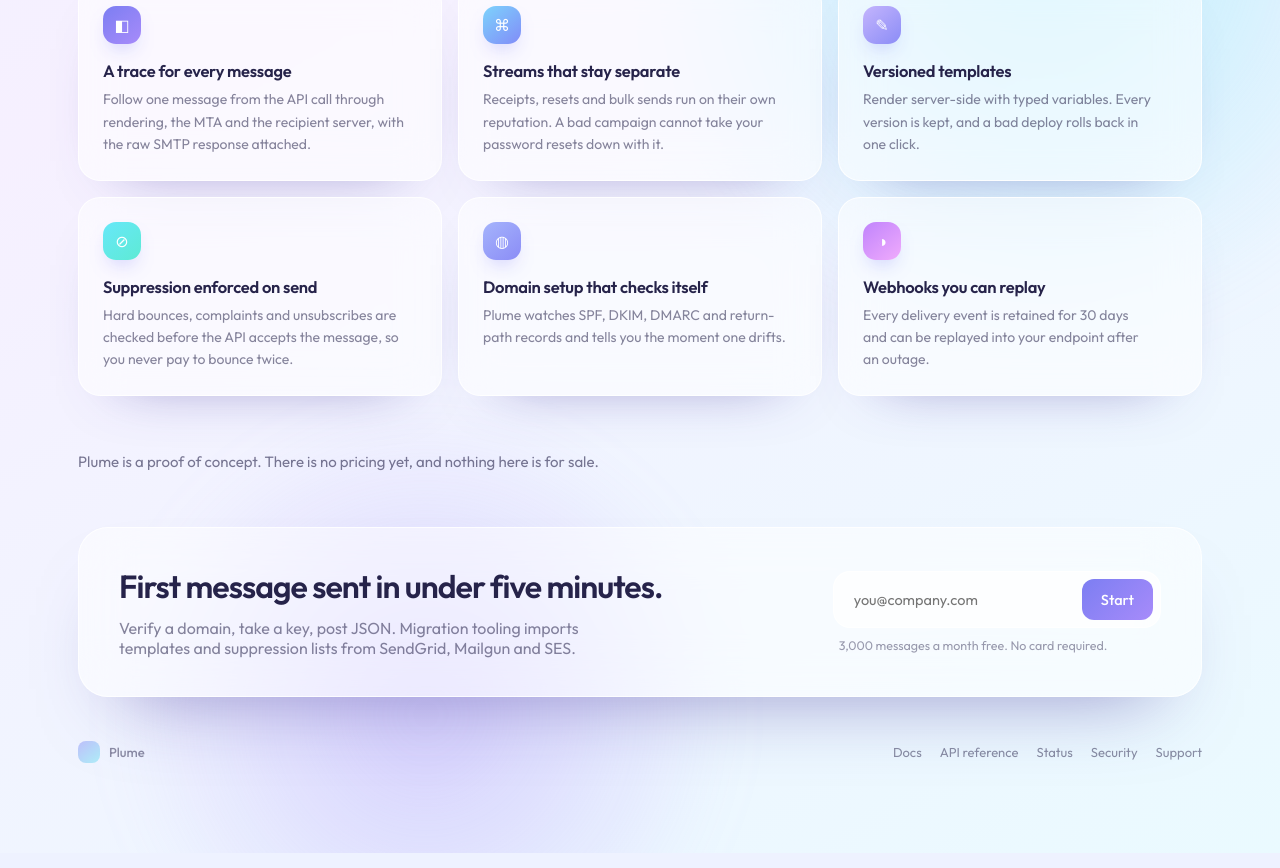
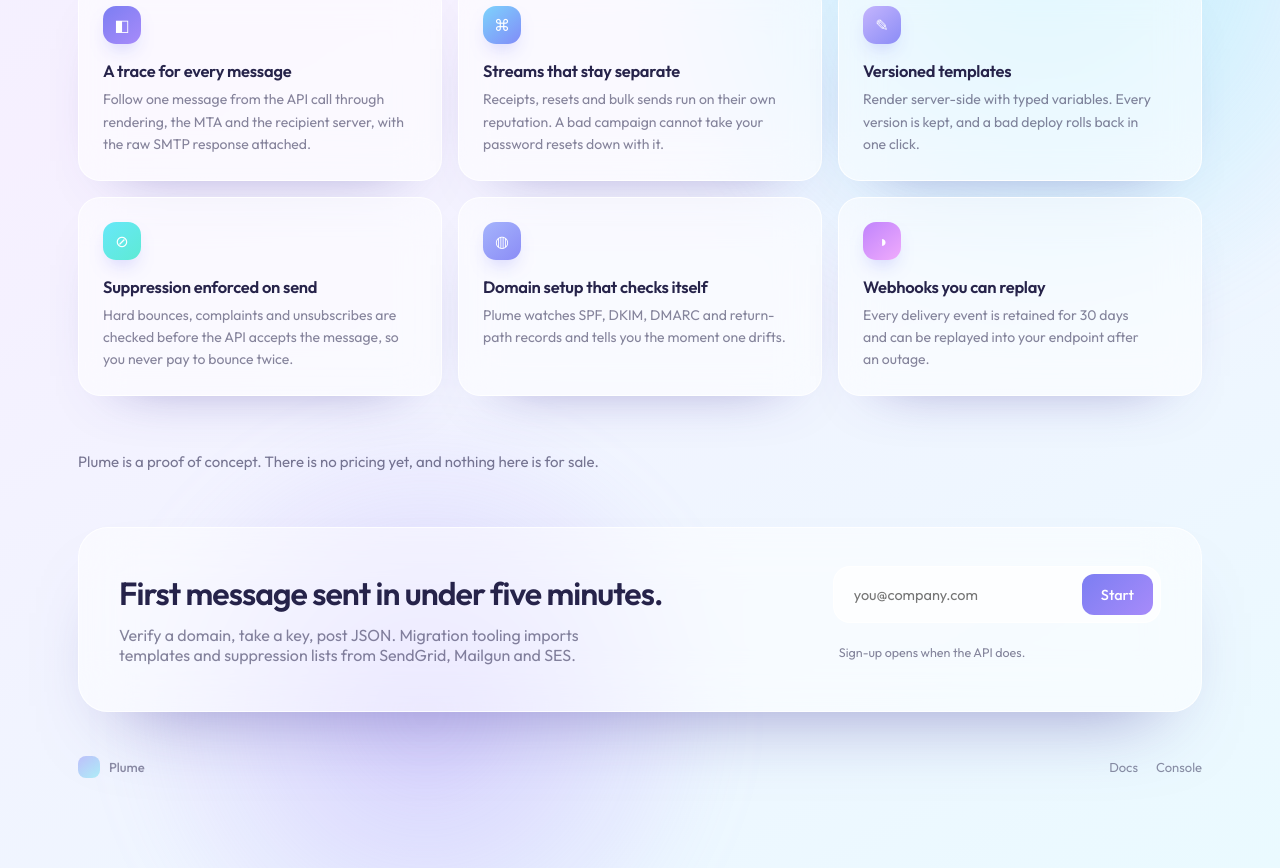
Before and after one commit to dhiazfathra/email-provider, a Next.js app in the folder email-send/frontend/: page / in a window 1280 px wide. Shown: the part 801-1669 px from the top of the page. Built offline with nearby package versions, Linux system fonts and the light colour scheme.

Commit message:
fix(email-send): remove every control that looked interactive and was not

```diff
--- a/email-send/frontend/app/page.tsx
+++ b/email-send/frontend/app/page.tsx
@@ -136,7 +136,7 @@ export default function PlumeLanding() {
             {NAV_LINKS.map((l) => (
               <Link
                 key={l}
-                href={l === "Docs" ? "/docs" : "#"}
+                href={l === "Docs" ? "/docs" : "/console"}
                 style={{
                   padding: "9px 14px",
                   borderRadius: 12,
@@ -477,7 +477,8 @@ export default function PlumeLanding() {
               minWidth: 260,
             }}
           >
-            <div
+            <form
+              onSubmit={(e) => e.preventDefault()}
               style={{
                 display: "flex",
                 gap: 8,
@@ -491,6 +492,7 @@ export default function PlumeLanding() {
                 type="email"
                 placeholder="you@company.com"
                 aria-label="Work email"
+                disabled
                 style={{
                   flex: 1,
                   minWidth: 0,
@@ -503,23 +505,27 @@ export default function PlumeLanding() {
                   color: "#26234a",
                 }}
               />
-              <Link
-                href="/console"
+              <button
+                type="submit"
+                disabled
                 style={{
                   padding: "11px 19px",
                   borderRadius: 12,
                   fontSize: 14.5,
                   fontWeight: 500,
+                  fontFamily: "inherit",
                   color: "#fff",
                   background: PRIMARY,
+                  border: "none",
+                  cursor: "not-allowed",
                 }}
               >
                 Start
-              </Link>
-            </div>
-            <div style={{ fontSize: 12.5, opacity: 0.45, paddingLeft: 6 }}>
-              3,000 messages a month free. No card required.
-            </div>
+              </button>
+            </form>
+            <p style={{ fontSize: 12.5, opacity: 0.55, paddingLeft: 6 }}>
+              Sign-up opens when the API does.
+            </p>
           </div>
         </section>
 
@@ -551,7 +557,7 @@ export default function PlumeLanding() {
             {FOOTER_LINKS.map((l) => (
               <Link
                 key={l}
-                href={l === "Docs" ? "/docs" : "#"}
+                href={l === "Docs" ? "/docs" : "/console"}
                 style={{ color: "inherit" }}
               >
                 {l}
--- a/email-send/frontend/lib/mock/landing.ts
+++ b/email-send/frontend/lib/mock/landing.ts
@@ -107,11 +107,5 @@ export const FEATURES = [
   },
 ];
 
-export const NAV_LINKS = ["Product", "Deliverability", "Docs"];
-export const FOOTER_LINKS = [
-  "Docs",
-  "API reference",
-  "Status",
-  "Security",
-  "Support",
-];
+export const NAV_LINKS = ["Docs", "Console"];
+export const FOOTER_LINKS = ["Docs", "Console"];
```
Also changed, not shown: email-send/frontend/app/console/audit/page.tsx (+3 -18 lines), 1 other file (tests, documents, lock files or other folders).
